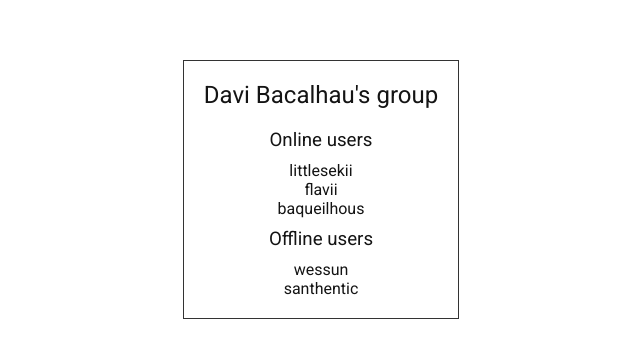
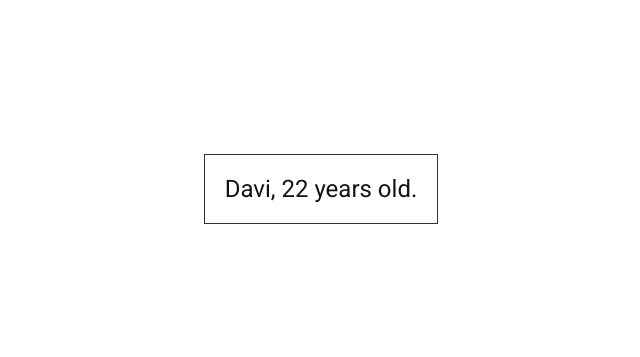
Before and after one commit to littlesekii/relearning-vue, a Vue app: page / in a window 1280 px wide. Shown: the part 211-568 px from the top of the page, without its empty margins (319-959 px from the left). Built offline with nearby package versions, Linux system fonts and the light colour scheme.

Commit message:
feat.: added ComponentProps component examples

```diff
--- /dev/null
+++ b/src/components/ComponentProps.vue
@@ -0,0 +1,35 @@
+/**
+* Author: Davi Bacalhau (littlesekii)
+* Purpose: Understand and use Vue 3 props.
+*
+**/
+
+<script setup>
+
+const props = defineProps([
+    "name",
+    "age"
+]);
+
+</script>
+
+<template>
+	<div class="container">
+		<h2>{{ name }}, {{ age }} years old.</h2>
+
+	</div>
+</template>
+
+<style scoped>
+
+.container {
+	padding: 20px;
+	display: flex;
+	flex-direction: column;
+
+	justify-content: center;
+	align-items: center;
+
+	border: 1px solid var(--black-light);
+}
+</style>
--- a/src/views/HomeView.vue
+++ b/src/views/HomeView.vue
@@ -8,6 +8,7 @@ import DirectiveEvents from '@/components/Directives/DirectiveEvents.vue';
 import DirectiveVModel from '@/components/Directives/DirectiveVModel.vue';
 import EventModifiers from '@/components/EventModifiers.vue';
 import ComputedProperties from '@/components/ComputedProperties.vue';
+import ComponentProps from '@/components/ComponentProps.vue';
 </script>
 
 <template>
@@ -19,5 +20,6 @@ import ComputedProperties from '@/components/ComputedProperties.vue';
   <!-- <DirectiveEvents /> -->
   <!-- <DirectiveVModel /> -->
   <!-- <EventModifiers /> -->
-  <ComputedProperties />
+  <!-- <ComputedProperties /> -->
+  <ComponentProps name="Davi" age="22" />
 </template>
```
